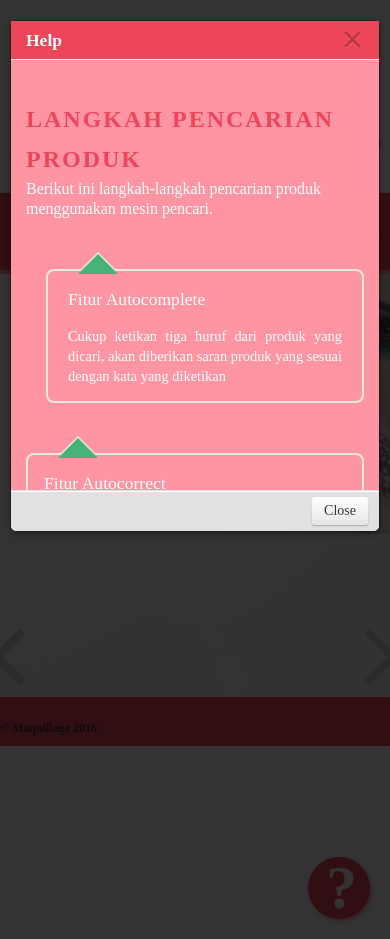
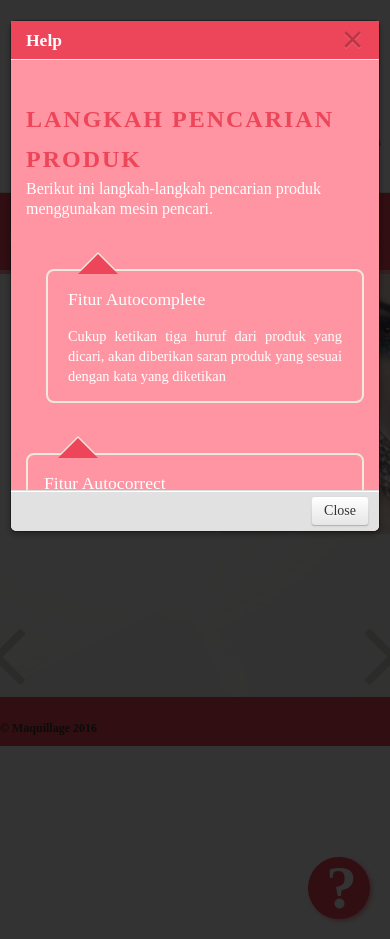
Before and after one commit to alviandk/elasticsearch-ecommerce, a Django app: page / in a window 390 px wide, after a click that opens the changed part. Run offline with Django 3.2, Linux system fonts and the light colour scheme; parts of the project's set-up code (start-up, migrations or seed data) failed here and were passed over; some libraries are stand-ins or nearby versions; some web fonts are replaced.

Commit message:
ijo jadi pink

```diff
--- a/static/css/style.css
+++ b/static/css/style.css
@@ -2012,6 +2012,7 @@ h2 {
   margin-top: -17px;
 }
 .content p {
+  font-size: 0.9em;
   max-height: 0;
   color: transparent;
   text-align: justify;
@@ -2021,7 +2022,7 @@ h2 {
 }
 
 label {
-  font-size: 1.3em;
+  font-size: 1.07em;
   position: absolute;
   z-index: 100;
   cursor: pointer;
@@ -2092,7 +2093,7 @@ label {
     margin-left: -17px;
   }
   .content:after {
-    border-bottom-color: #48b379;
+    border-bottom-color: #ed4559;
     border-width: 20px;
     top: -20px;
     left: 50px;
--- a/templates/sociolla/index.html
+++ b/templates/sociolla/index.html
@@ -177,6 +177,7 @@
 			<div class="modal-body" style="background-color: rgb(255, 149, 162);">
 				<h2>Langkah Pencarian Produk</h2>
 				<p>Berikut ini langkah-langkah pencarian produk menggunakan mesin pencari.</p>
+				<div>
 				<ul id='timeline'>
 					<li class='work'>
 						<input class='radio' id='work5' name='works' type='radio' checked>
@@ -242,6 +243,7 @@
 						</div>
 					</li>
 				</ul>
+				</div>
 			</div>
 			<div class="modal-footer">
 				<button type="button" class="btn btn-default" data-dismiss="modal">Close</button>
```
